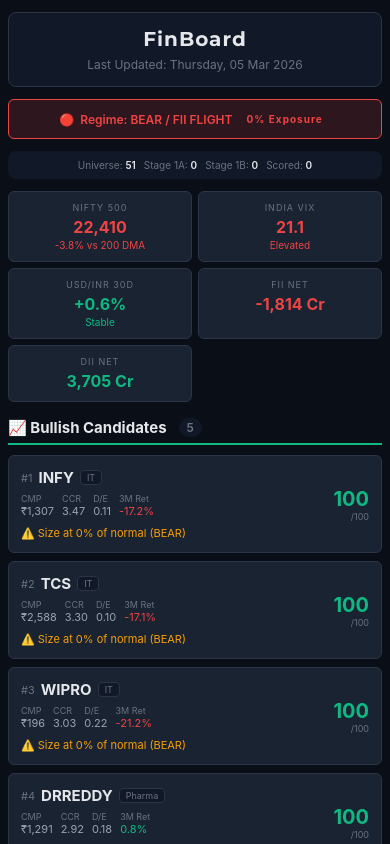
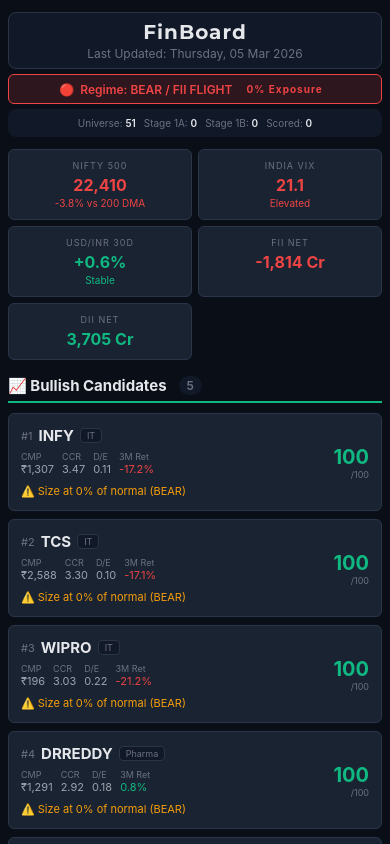
Before and after one commit to chintanmehta21/finboard, a Next.js app in the folder dashboard/: page / in a window 390 px wide. Shown: the top 844 px of the page. Built offline with nearby package versions, Linux system fonts and the light colour scheme.

Commit message:
Minor UI fixes

```diff
--- a/dashboard/app/globals.css
+++ b/dashboard/app/globals.css
@@ -32,14 +32,14 @@
 .dashboard {
   max-width: 1400px;
   margin: 0 auto;
-  padding: 24px 16px;
+  padding: 12px 16px;
 }
 
 /* Header */
 .header {
   text-align: center;
-  margin-bottom: 24px;
-  padding: 20px 24px;
+  margin-bottom: 6px;
+  padding: 10px 16px;
   background: var(--bg-secondary);
   border: 1px solid var(--border);
   border-radius: 12px;
@@ -55,7 +55,7 @@
 .header .date {
   color: var(--text-muted);
   font-size: 13px;
-  margin-top: 6px;
+  margin-top: 2px;
 }
 
 /* Regime Banner */
@@ -64,9 +64,9 @@
   align-items: center;
   justify-content: center;
   gap: 12px;
-  padding: 14px 24px;
+  padding: 7px 16px;
   border-radius: 8px;
-  margin-bottom: 20px;
+  margin-bottom: 6px;
   font-weight: 600;
   font-size: 15px;
 }
@@ -89,12 +89,12 @@
   display: flex;
   gap: 24px;
   justify-content: center;
-  padding: 12px;
+  padding: 6px;
   background: var(--bg-secondary);
   border-radius: 8px;
   font-size: 12px;
   color: var(--text-muted);
-  margin-bottom: 20px;
+  margin-bottom: 6px;
   flex-wrap: wrap;
 }
 
@@ -108,7 +108,7 @@
   display: grid;
   grid-template-columns: repeat(5, 1fr);
   gap: 12px;
-  margin-bottom: 28px;
+  margin-bottom: 16px;
 }
 
 .macro-card {
@@ -301,8 +301,8 @@
   }
 
   .header {
-    padding: 16px;
-    margin-bottom: 16px;
+    padding: 8px 12px;
+    margin-bottom: 6px;
   }
 
   .header h1 {
@@ -311,7 +311,7 @@
 
   .regime-banner {
     font-size: 13px;
-    padding: 12px 16px;
+    padding: 6px 12px;
     gap: 8px;
     flex-wrap: wrap;
     justify-content: center;
@@ -319,7 +319,7 @@
 
   .stats-bar {
     gap: 12px;
-    padding: 10px;
+    padding: 5px 10px;
     font-size: 11px;
   }
 
@@ -370,8 +370,8 @@
   }
 
   .header {
-    padding: 14px 12px;
-    margin-bottom: 12px;
+    padding: 7px 10px;
+    margin-bottom: 5px;
     border-radius: 8px;
   }
 
@@ -386,9 +386,9 @@
 
   .regime-banner {
     font-size: 12px;
-    padding: 10px 12px;
+    padding: 5px 10px;
     gap: 6px;
-    margin-bottom: 12px;
+    margin-bottom: 5px;
     border-radius: 6px;
   }
 
--- a/dashboard/app/page.js
+++ b/dashboard/app/page.js
@@ -10,7 +10,7 @@
 };
 
 const MAX_DISPLAY = 10;
-const CM_HYPERLINK = process.env.NEXT_PUBLIC_CM_HYPERLINK || '#';
+const CM_HYPERLINK = 'https://www.linkedin.com/in/mr-chintanmehta/';
 
 export default function Dashboard() {
   const [data, setData] = useState(null);
```
